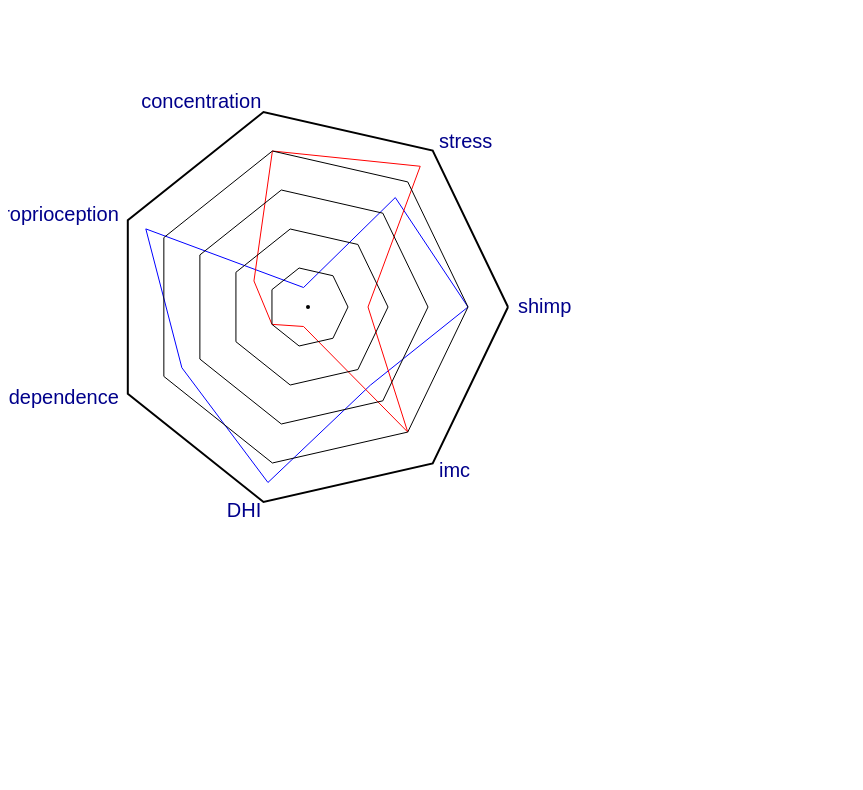
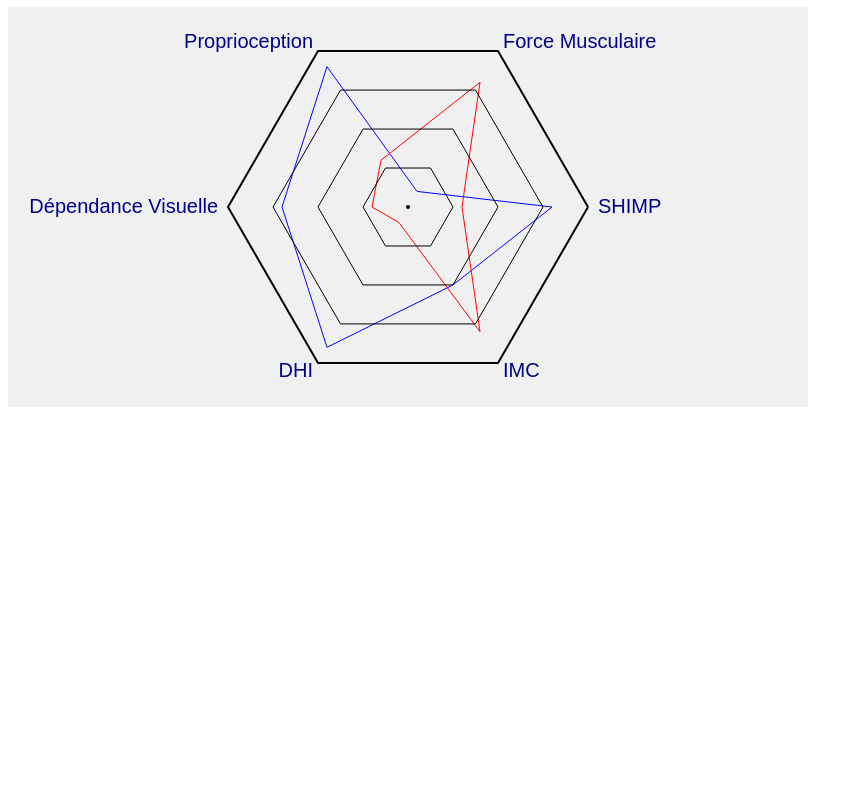
Before and after one commit to Ulrich-Nelson/Spider-Chart, a website: page spider/public_html/index.html in a window 1280 px wide. Shown: the part 73-863 px from the top of the page, without its empty margins (0-863 px from the left). After the commit the page ends 800 px from the top, so only its background shows below. Drawn offline with Linux system fonts and the light colour scheme.

Commit message:
Adjust canvas size

```diff
--- a/spider/public_html/index.html
+++ b/spider/public_html/index.html
@@ -8,18 +8,16 @@
         <script src="spider.js"></script>
     </head>
     <body>
-        <h1>Draw spider chart</h1>
-        <canvas id="canvas"  width="1000" height="1000"></canvas>
+        <h1>Spider Chart</h1>
+        <canvas id="canvas"  width="800" height="400" style="background-color: #F0F0F0;"></canvas>
         <script>
             let canvas = document.getElementById("canvas");
-            let labels = ['shimp',  'imc', 'DHI', 'visual dependence', 'proprioception', ' concentration','stress'];
+            let labels = ['SHIMP',  'IMC', 'DHI', 'Dépendance Visuelle', 'Proprioception', 'Force Musculaire'];
             let targets = [
-                {coefficients: [0.8, 0.5, 0.9, 0.7, 0.9, 0.1, 0.7], color: 'blue'},
-                {coefficients: [0.3, 0.8, 0.1, 0.2, 0.3, 0.8, 0.9], color: 'red'}
+                {coefficients: [0.8, 0.5, 0.9, 0.7, 0.9, 0.1], color: 'blue'},
+                {coefficients: [0.3, 0.8, 0.1, 0.2, 0.3, 0.8], color: 'red'}
             ];
-            //let coefficients = [0.8, 0.5, 0.9, 0.7, 0.9, 0.1, 0.7];
-            //let interiorRatios = [0.25, 0.50, 0.75];
-            let interiorRatios = [0.20, 0.40, 0.60, 0.80];
+            let interiorRatios = [0.25, 0.50, 0.75];
             let spiderChart = new SpiderChart(canvas, labels, targets, interiorRatios);
             spiderChart.display();
         </script>
--- a/spider/public_html/spider.js
+++ b/spider/public_html/spider.js
@@ -4,25 +4,25 @@ function SpiderChart(canvas, labels, targets, interiorRatios) {
     this.targets = targets;
     this.numberOfSides = this.targets[0].coefficients.length;
     this.interiorRatios = interiorRatios;
-    this.centerX = 300;
-    this.centerY = 300;
+    this.centerX = canvas.width / 2;
+    this.centerY = canvas.height / 2;
+    this.radius = Math.min(this.centerX * 0.9, this.centerY * 0.9);
 }
 
 SpiderChart.prototype.display = function () {
     let context = this.canvas.getContext("2d");
-    let radius = 200;
     let labelExtent = 10;
 
     // Compute label polygon
-    let labelPolygon = this.computePolygon(this.numberOfSides, labelExtent + radius);
+    let labelPolygon = this.computePolygon(this.numberOfSides, labelExtent + this.radius);
 
     // Compute norm polygon
-    let normPolygon = this.computePolygon(this.numberOfSides, radius, true);
+    let normPolygon = this.computePolygon(this.numberOfSides, this.radius, true);
 
     // Compute interior polygons
     let  interiorPolygons = [];
     for (let i = 0; i < this.interiorRatios.length; i += 1) {
-        interiorPolygons[i] = this.computePolygon(this.numberOfSides, interiorRatios[i] * radius, true);
+        interiorPolygons[i] = this.computePolygon(this.numberOfSides, interiorRatios[i] * this.radius, true);
     }
 
     // Compute target polygons
```
